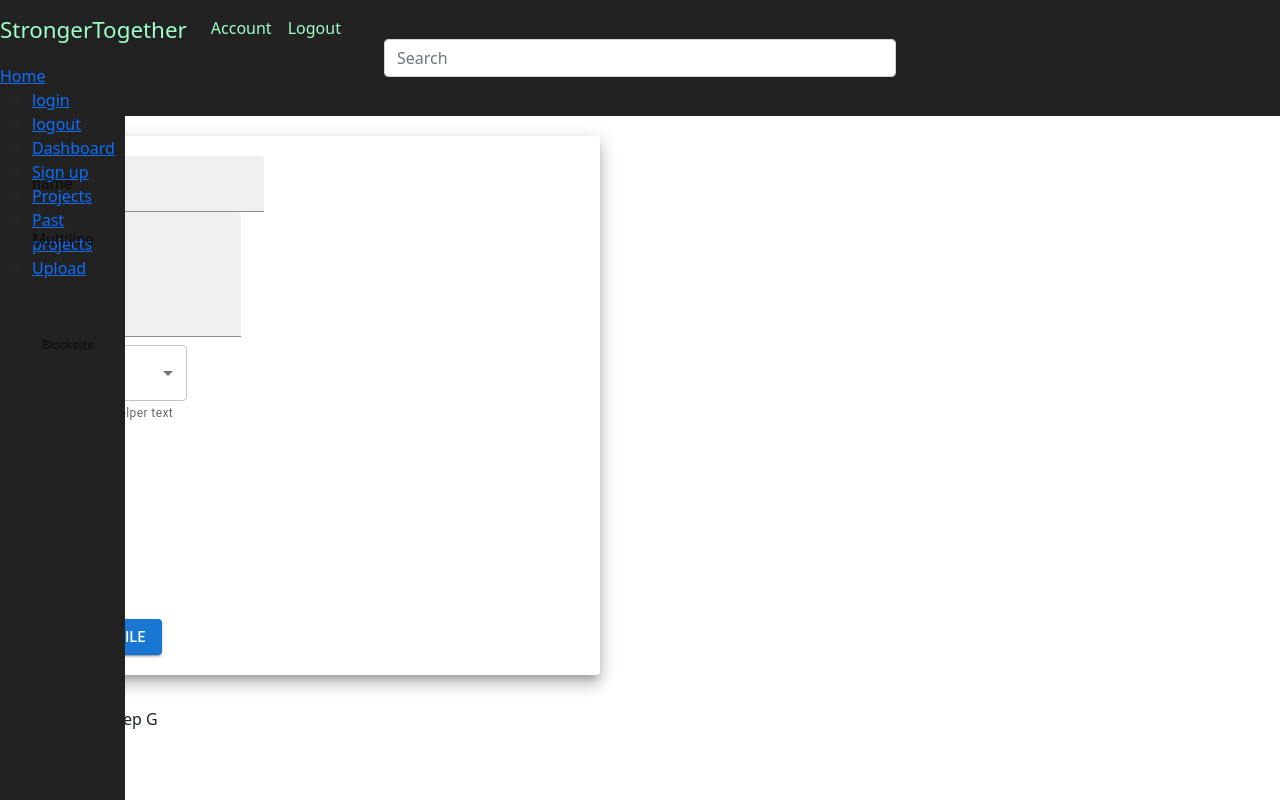
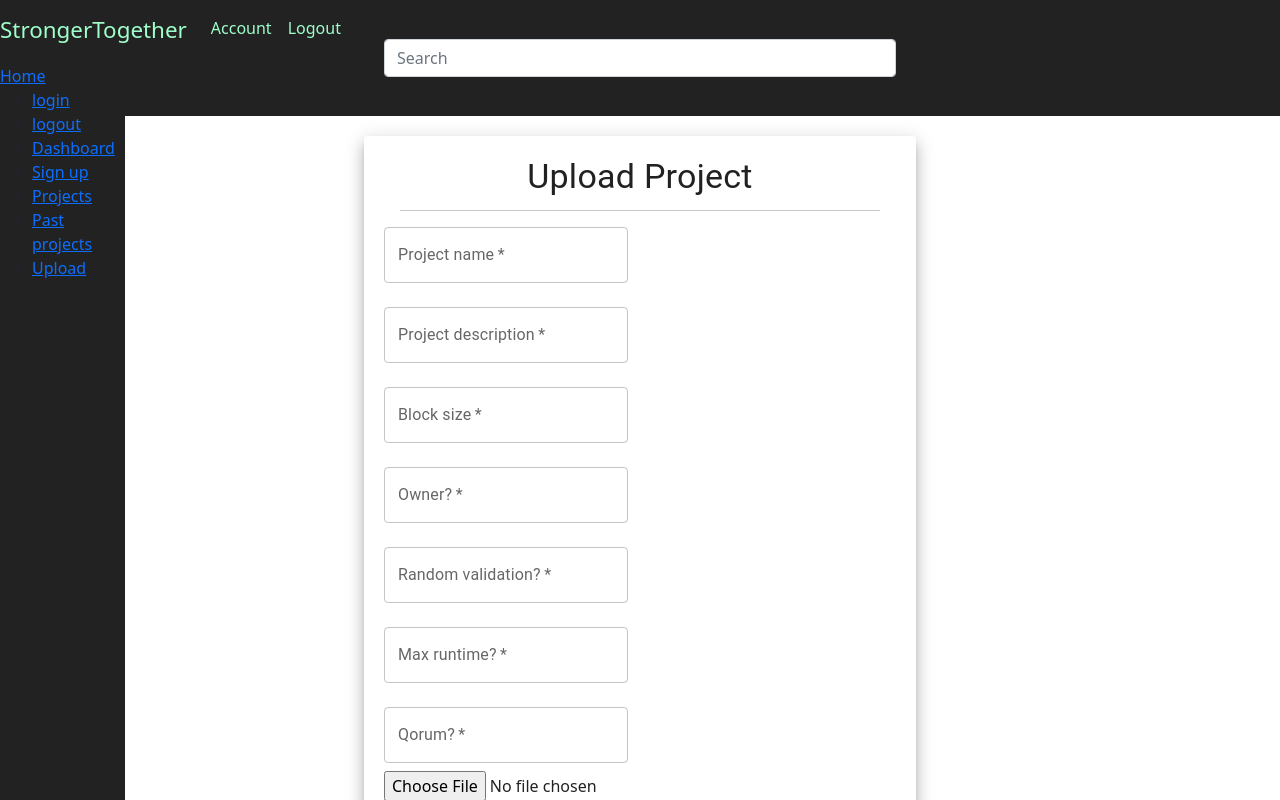
Before and after one commit to jurrewolff/volunteer-computing, a React (Create React App) app in the folder flask_react/: page /Upload in a window 1280 px wide. Shown: the top 800 px of the page. Built offline with nearby package versions, Linux system fonts and the light colour scheme.

Commit message:
Upload file now worksgit status!

```diff
--- a/flask_react/package.json
+++ b/flask_react/package.json
@@ -2,7 +2,6 @@
     "name": "flask_react",
     "version": "0.1.0",
     "private": true,
-    "proxy": "http://localhost:8001/",
     "dependencies": {
         "@emotion/react": "^11.9.3",
         "@emotion/styled": "^11.9.3",
--- a/flask_react/src/Actions/jumpPage.js
+++ b/flask_react/src/Actions/jumpPage.js
@@ -14,7 +14,7 @@ import Projects from "../Pages/Projects"
 import MoreInfo from "../Pages/MoreInfo"
 import PastProjects from "../Pages/PastProjects"
 import Usage from "../Pages/Usage"
-import { Test } from "../Pages/Upload"
+import Upload from "../Pages/Upload"
 // import Upload from '../Pages/Upload';
 
 
@@ -40,11 +40,10 @@ export default function JumpPage() {
                 <Route path="/signup/*" element={<SignUp />} />
                 <Route path="/dashBoard" element={<DashBoard />} />
                 <Route path="/projects" element={<Projects />} />
-                {/* <Route path="/upload" element={<Upload />} /> */}
-                <Route path="/moreInfo/:title" element={<MoreInfo />} />
+                <Route path="/moreInfo/:title/:action" element={<MoreInfo />} />
+                <Route path="/usage" element={<Usage />} />
                 <Route path="/pastProjects" element={<PastProjects />} />
-                <Route path="/upload" element={<Test />} />
-                <Route path="/usage" element={<Usage />} />
+                <Route path="/upload" element={<Upload />} />
                 <Route path="*" element={<NoPage />} />
             </Routes>
         </div>
--- a/flask_react/src/Actions/projectsRequest.js
+++ b/flask_react/src/Actions/projectsRequest.js
@@ -25,7 +25,7 @@ export const ProjectsRequest = () => {
 
     // Function for the responsive button.
     function clickButton() {
-        var url = 'http://localhost:8001/runproject/' + linkVars[0];
+        var url = 'http://localhost:8001/runproject/' // + linkVars[0];
         window.open(url, '_tab');
     }
 
--- a/flask_react/src/Pages/Upload.js
+++ b/flask_react/src/Pages/Upload.js
@@ -1,225 +1,156 @@
-import React from 'react'
+import React from 'react';
+import './Login.css';
+import { useState, useEffect } from 'react';
+
 import Button from '@mui/material/Button';
-import { useState, useEffect } from 'react'
+import TextField from '@mui/material/TextField';
+import Paper from '@mui/material/Paper';
+import Divider from '@mui/material/Divider';
+import Typography from '@mui/material/Typography';
+import Container from '@mui/material/Container';
+import Grid from '@mui/material/Grid';
+import { Routes, Route, useNavigate } from "react-router-dom"
 
-import { FileUpload } from '../Actions/uploadFile'
-import TextField from '@mui/material/TextField';
-import Grid from '@mui/material/Grid';
-
-import Radio from '@mui/material/Radio';
-import InputLabel from '@mui/material/InputLabel';
-import MenuItem from '@mui/material/MenuItem';
-import FormHelperText from '@mui/material/FormHelperText';
-import FormControl from '@mui/material/FormControl';
-import Select, { SelectChangeEvent } from '@mui/material/Select';
-
-import RadioGroup from '@mui/material/RadioGroup';
-import FormControlLabel from '@mui/material/FormControlLabel';
-import FormLabel from '@mui/material/FormLabel';
-
-import Paper from '@mui/material/Paper';
-
-
-
-export const Test = (props) => {
-    // const [data, setData] = useState([{}])
+export default function Upload() {
     const paperStyle = { padding: 20, margin: "20px auto" }
-
-
+	const navigate = useNavigate();
 
     const [clicked, setClicked] = useState(false)
-    const hiddenFileInput = React.useRef(null);
-    const [size, setSize] = React.useState(10);
-    const [name, setName] = React.useState('');
-    const [description, setDescription] = React.useState('');
-    const [rvalidation, setRvalidation] = React.useState();
-    const [time, setTime] = React.useState('');
+    const [name, setName] = useState();
+    const [description, setDescription] = useState();
+    const [block_size, setBlocksize] = useState();
+    const [random_validation, setValidation] = useState();
+    const [max_runtime, setRuntime] = useState();
+	const [owner, setOwner] = useState();
+    const [qorum, setQorum] = useState();
 
-    const handleChange = (e) => {
-        setRvalidation((e.target).value);
-    };
+	useEffect(() => {
+        if (clicked) {
+			const formData = new FormData()
+			const codeFile = document.getElementById('file').files[0]
+			const inputFile = document.getElementById('input').files[0]
+			formData.append('file', codeFile)
+			formData.append('input', inputFile)
+			console.log(codeFile)
+			console.log(inputFile)
+            fetch("/upload", {method: 'POST',
+							  headers: {'name': name,
+										'description': description,
+										'block_size': block_size,
+										'owner': owner,
+										'random_validation': random_validation,
+										'max_runtime': max_runtime,
+                                        'qorum': qorum
+										},
+							  body: formData})
+                .then((response) => response.json())
+                .then((result) => {
+                    console.log({ result })
+                });
 
-    // const handleClick = event => {
-    //     hiddenFileInput.current.click();
-    // };
-
-    // const handleChange = event => {
-    //     const fileUploaded = event.target.files[0];
-    //     props.handleFile(fileUploaded);
-    // };
+            navigate('/dashboard');
+            setClicked(false)
+        }
+	}, [clicked]);
 
     return (
         <>
-            <Grid component="main" maxWidth="sm" sx={{ mb: 4 }}>
+            <Container component="main" maxWidth="sm" sx={{ mb: 4 }}>
                 <Paper elevation={10} style={paperStyle}
                     sx={{ my: { xs: 3, md: 6 }, p: { xs: 2, md: 3 } }}>
-                    <Grid>
-                        <Grid>
+                    <Typography component="h1" variant="h4" gutterBottom
+                        sx={{ textAlign: 'center' }}>
+                        Upload Project
+                    </Typography>
+                    <Divider variant="middle" />
+                    <Grid container spacing={3}>
+                        <Grid item xs={6}>
+							<Grid >
                                 <TextField
+                                    margin="normal"
+                                    required
                                     id="name"
-                                label="name"
-                                rows={4}
-                                variant="filled"
+                                    label="Project name"
+                                    variant="outlined"
                                     onChange={(e) => setName(e.target.value)}
                                 />
                             </Grid>
-                        <Grid>
+							<Grid >
                                 <TextField
-                                id="Description"
-                                label="Multiline"
-                                multiline
-                                rows={4}
-                                variant="filled"
+                                    margin="normal"
+                                    required
+                                    id="description"
+                                    label="Project description"
+                                    variant="outlined"
                                     onChange={(e) => setDescription(e.target.value)}
                                 />
                             </Grid>
+							<Grid >
+                                <TextField
+                                    margin="normal"
+                                    required
+                                    id="block_size"
+                                    label="Block size"
+                                    variant="outlined"
+                                    onChange={(e) => setBlocksize(e.target.value)}
+                                />
+                            </Grid>
+							<Grid >
+                                <TextField
+                                    margin="normal"
+                                    required
+                                    id="owner"
+                                    label="Owner?"
+                                    variant="outlined"
+                                    onChange={(e) => setOwner(e.target.value)}
+                                />
+                            </Grid>
+							<Grid >
+                                <TextField
+                                    margin="normal"
+                                    required
+                                    id="random_validation"
+                                    label="Random validation?"
+                                    variant="outlined"
+                                    onChange={(e) => setValidation(e.target.value)}
+                                />
+                            </Grid>
+							<Grid >
+                                <TextField
+                                    margin="normal"
+                                    required
+                                    id="max_runtime"
+                                    label="Max runtime?"
+                                    variant="outlined"
+                                    onChange={(e) => setRuntime(e.target.value)}
+                                />
+                            </Grid>
+                            <Grid >
+                                <TextField
+                                    margin="normal"
+                                    required
+                                    id="qorum"
+                                    label="Qorum?"
+                                    variant="outlined"
+                                    onChange={(e) => setQorum(e.target.value)}
+                                />
                             </Grid>
 							<Grid>
-                        <FormControl sx={{ m: 1, minWidth: 120 }}>
-                            <InputLabel id="blocksize">Blocksize</InputLabel>
-                            <Select
-                                labelId="size"
-                                id="size"
-                                value={size}
-                                label="Size"
-                                onChange={(e) => setSize(e.target.value)}
-                            >
-                                <MenuItem value={10}>Ten</MenuItem>
-                                <MenuItem value={20}>Twenty</MenuItem>
-                                <MenuItem value={30}>Thirty</MenuItem>
-                            </Select>
-                            <FormHelperText>With label + helper text</FormHelperText>
-                        </FormControl>
-                        <Grid>
-                            <FormControl>
-                                <FormLabel id="validation">Validation</FormLabel>
-                                <RadioGroup
-                                    aria-labelledby="demo-radio-buttons-group-label"
-                                    defaultValue="A"
-                                    name="radio-buttons-group"
-                                    onChange={handleChange}
-                                >
-                                    <FormControlLabel value="A" control={<Radio />} label="A" />
-                                    <FormControlLabel value="B" control={<Radio />} label="B" />
-                                </RadioGroup>
-                            </FormControl>
+							<div>
+								<input type="file" id="file"/>
+								<input type="file" id="input"/>
+							</div>
 							</Grid>
-                        <Grid>
-                            <Select
-                                labelId="maxRuntime"
-                                id="demo-simple-select-helper"
-                                value={size}
-                                label="Size"
-                                onChange={(e) => setTime(e.target.value)}
-                            >
-                                {/* <MenuItem value="">
-                            <em>None</em>
-                        </MenuItem> */}
-                                <MenuItem value={10}>Ten</MenuItem>
-                                <MenuItem value={20}>Twenty</MenuItem>
-                                <MenuItem value={30}>Thirty</MenuItem>
-                            </Select>
+							<Button
+								variant="contained"
+								onClick={() => setClicked(true)}
+								sx={{ mt: 3, ml: 1 }}>
+								Upload Project
+							</Button>
                         </Grid>
                     </Grid>
-                    <FileUpload
-                        name={name} description={description} bsize={size}
-                        rvalidation={rvalidation} time={time} />
                 </Paper>
-            </Grid>
+            </Container>
         </>
     );
 }
-// Name desciption, blocksize, owner, randomvalidation, maxruntime
-
- // const navigate = useNavigate();
-
-
-    // useEffect(() => {
-    //     if (clicked) {
-    //         const requestOptions = {
-    //             method: 'POST',
-    //             headers: {
-    //                 'username': props.fName,
-    //                 'password': props.pass
-    //             }
-    //         };
-    //         fetch("/login", requestOptions)
-    //             .then((response) => response.json())
-    //             .then((result) => {
-    //                 setData(result)
-    //                 console.log({ result }) //DELETE
-    //             })
-
-    //         // navigate('/dashboard');
-    //         setClicked(false)
-    //     }
-    // eslint-disable-next-line react-hooks/exhaustive-deps
-    // }, [clicked, props.fName, props.pass]);
-
-
-
-//// Tessa's part:
-// import React, { useRef } from "react";
-// import "../App.css";
-// import "../eventHandlers";
-// import 'bootstrap/dist/css/bootstrap.min.css';
-
-
-// function Upload() {
-// 	const fileUpload = useRef(null);
-// 	const chooseFile = (e) => {
-// 		console.log(e);
-// 	};
-
-// 	const handleUpload = () => {
-// 		console.log(fileUpload.current.click(), "fileUpload");
-// 	};
-
-// 	return (
-// 		<div className="m-3">
-// 			<label className="mx-3">Choose file: </label>
-// 			<input className="d-none" type="file" multiple id="input" ref={fileUpload}
-// 				onChange={chooseFile} />
-// 			<button className="btn btn-outline-primary">Upload</button>
-// 		</div>
-// 	);
-// }
-
-// export default Upload;
-
-// import React, { useState, useRef } from "react";
-
-// function Upload() {
-//   const [uploadedFileName, setUploadedFileName] = useState<String | null>(null);
-//   const inputRef = useRef<HTMLInputElement>(null);
-
-//   const handleUpload = () => {
-//     inputRef.current?.click();
-//   };
-//   const handleDisplayFileDetails = () => {
-//     inputRef.current?.files &&
-//       setUploadedFileName(inputRef.current.files[0].name);
-//   };
-
-//   return (
-//     <div className="m-3">
-//       <label className="mx-3">Choose file:</label>
-//       <input
-//         ref={inputRef}
-//         onChange={handleDisplayFileDetails}
-//         className="d-none"
-//         type="file"
-//       />
-//       <button
-//         onClick={handleUpload}
-//         className={`btn btn-outline-${
-//           uploadedFileName ? "success" : "primary"
-//         }`}
-//       >
-//         {uploadedFileName ? uploadedFileName : "Upload"}
-//       </button>
-//     </div>
-//   );
-// }
-
-// export default Upload;
```
Also changed, not shown: flask_react/src/Actions/uploadFile.js (+1 -7 lines), 2 other files (tests, documents, lock files or other folders). Lines whose indentation alone changed are shown as unchanged.
